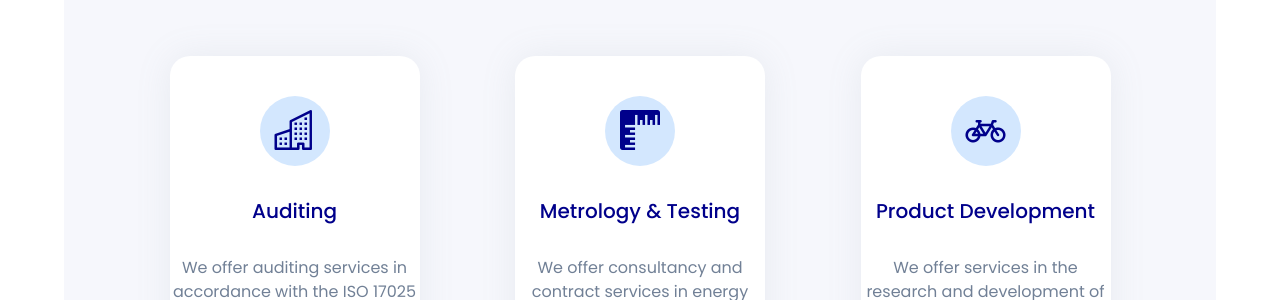
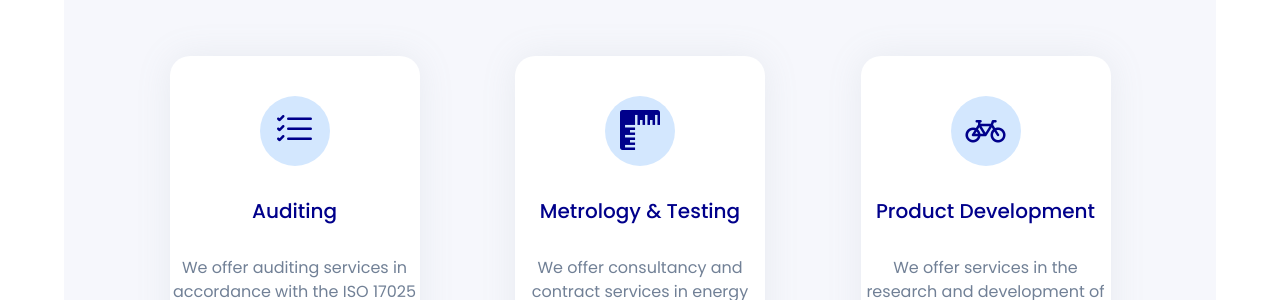
Before and after one commit to DPBandA/dpba, a Jekyll site: the page built from index.html, in a window 1280 px wide. Shown: the part 618-918 px from the top of the page. Built offline with Jekyll 4.4.1, drawn with Linux system fonts in a browser that asks for light colours.

Commit message:
General updates.

```diff
--- a/index.html
+++ b/index.html
@@ -21,7 +21,7 @@ layout: default_layout
             <p class="tag-line">Our <span id="services">Services</span></p>
             <div class="services">
                 <div>
-                    <p class="icon icon1"><i class="bi bi-building"></i></p>
+                    <p class="icon icon1"><i class="bi bi-list-check"></i></p>
                     <p class="title">Auditing</p>
                     <p class="description">
                         We offer auditing services in accordance with the
```
